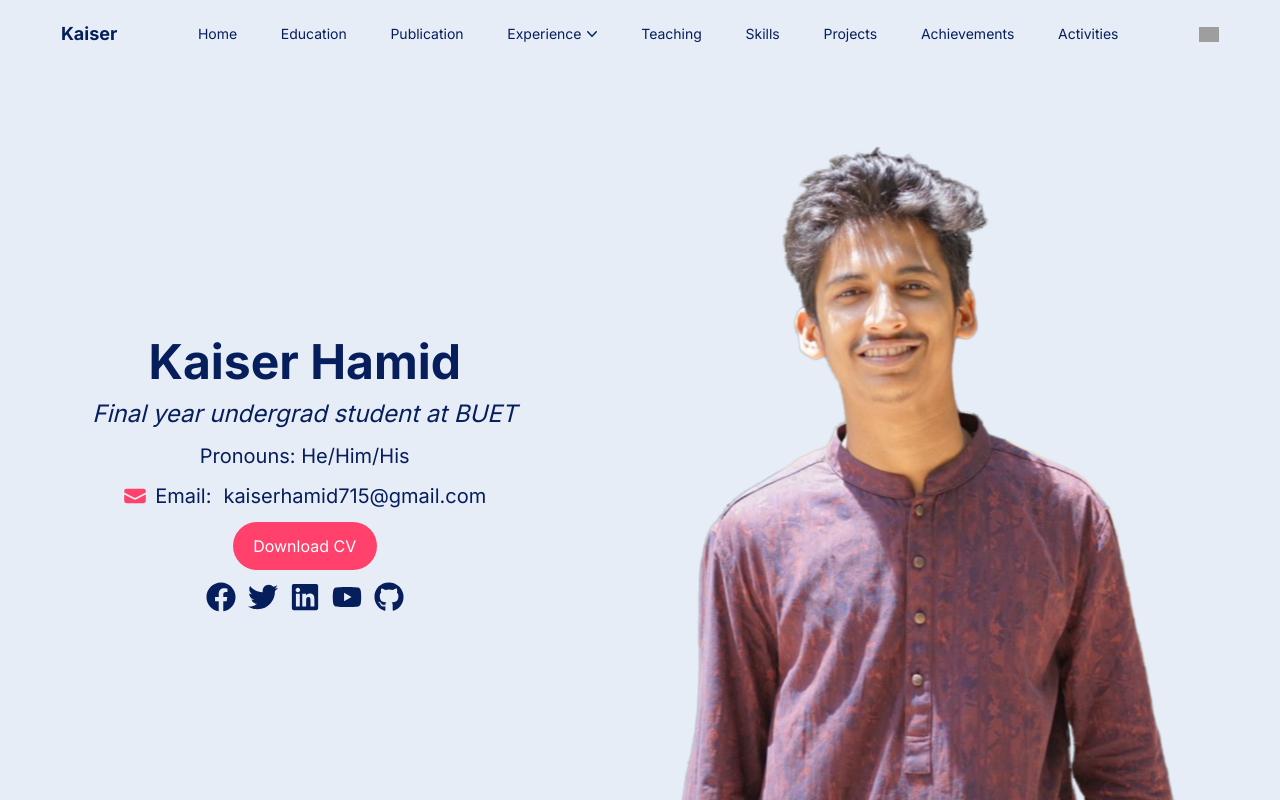
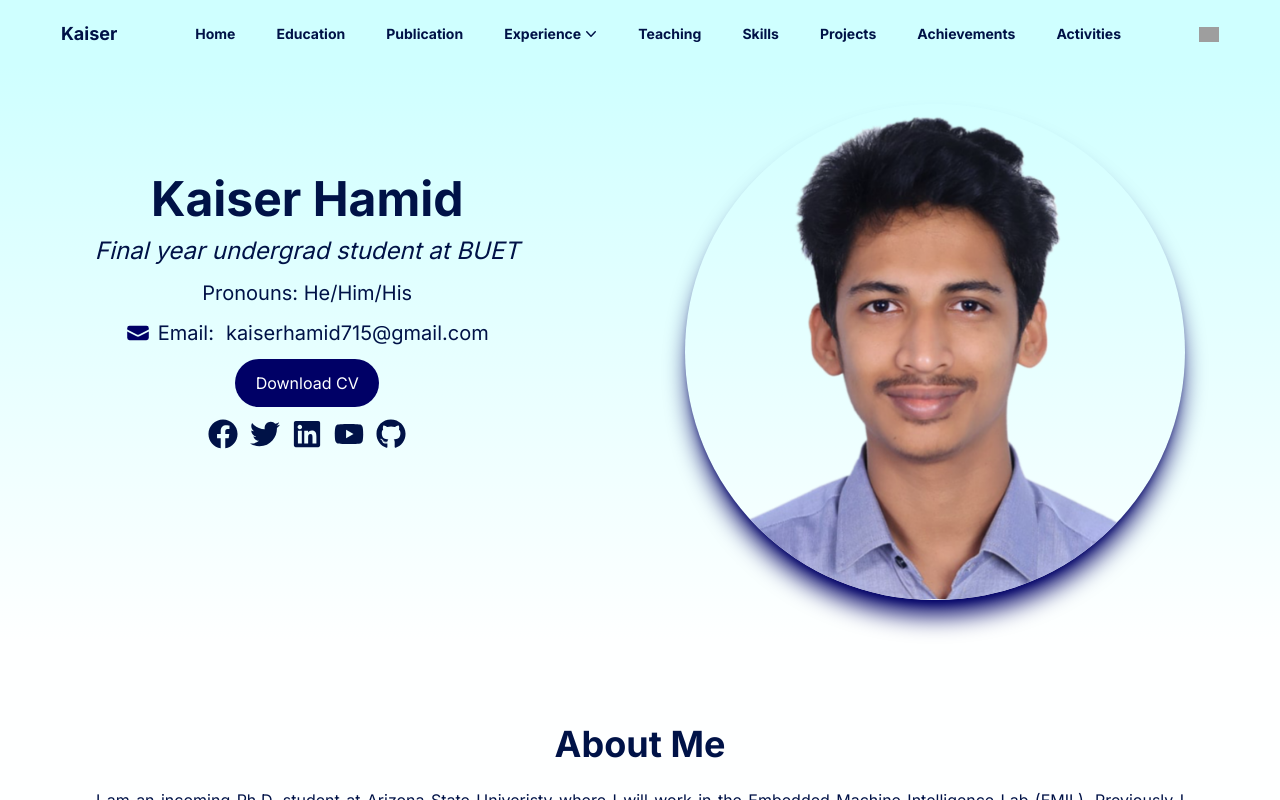
Before and after one commit to Md-Nur/portfolio-kaiser-hamid, a Next.js app: page / in a window 1280 px wide. Shown: the top 800 px of the page. Built offline with nearby package versions, Linux system fonts and the light colour scheme; grey boxes are pictures that could not be loaded.

Commit message:
color correction, hero section and formla pic edit

```diff
--- a/app/components/Navbar.jsx
+++ b/app/components/Navbar.jsx
@@ -40,7 +40,7 @@ function Navbar() {
       <nav className="fixed w-screen flex justify-evenly  bg-color3 dark:bg-color2 text-color1 dark:text-color4 px-5 py-5 items-center">
         <div className="text-lg font-bold">Kaiser</div>
 
-        <div className="w-full text-sm hidden md:block max-w-[1000px]">
+        <div className="w-full text-sm font-bold hidden md:block max-w-[1000px]">
           <ul className="flex justify-evenly text-center">
             <li className="hover:bg-color4 dark:hover:bg-color1 p-1 rounded-md" id="home">
               <Link className="hover:underline" aria-current="page" href="./">
--- a/app/page.js
+++ b/app/page.js
@@ -36,7 +36,7 @@ export default function Home() {
     <>
       <section
         id="hero"
-        className="flex flex-wrap px-3 justify-around bg-color3 dark:bg-color2 text-color1 dark:text-color4 items-center pt-20"
+        className="flex flex-wrap px-3 justify-around bg-gradient-to-b from-color3 to-color4 dark:from-color2 dark:to-color1 text-color1 dark:text-color4 items-center py-10"
       >
         <div className="pb-20 flex flex-col items-center gap-3">
           <h1 className="text-3xl sm:text-5xl font-bold">Kaiser Hamid</h1>
@@ -90,12 +90,13 @@ export default function Home() {
             </a>
           </div>
         </div>
-        <div>
+        <div className="">
           <Image
             src="/hero.png"
             alt="Picture of the author"
-            width={510}
-            height={745}
+            width={500}
+            height={500}
+            className="pt-3 shadow-xl shadow-color2 dark:shadow-color3 rounded-full"
           />
         </div>
       </section>
--- a/package.json
+++ b/package.json
@@ -3,7 +3,7 @@
   "version": "0.1.0",
   "private": true,
   "scripts": {
-    "dev": "next dev",
+    "dev": "next dev -p 4209",
     "build": "next build",
     "start": "next start",
     "lint": "next lint"
--- a/tailwind.config.js
+++ b/tailwind.config.js
@@ -9,10 +9,10 @@ module.exports = {
   theme: {
     extend: {
       colors: {
-        color1: "#061E5C",
-        color2: "#FF416C",
-        color3: "#E6EDF7",
-        color4: "#FFFFFF",
+        color1: "#001247",
+        color2: "#000066",
+        color3: "#cfffff",
+        color4: "#feffff",
       },
     },
   },
```
Also changed, not shown: public/hero.png.
